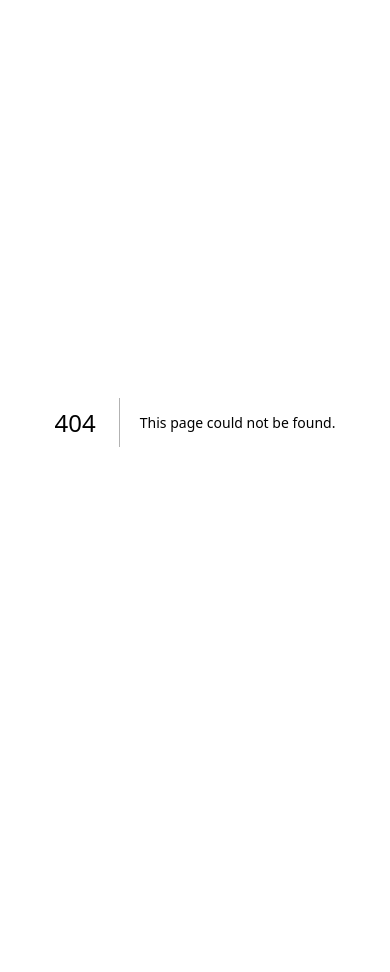
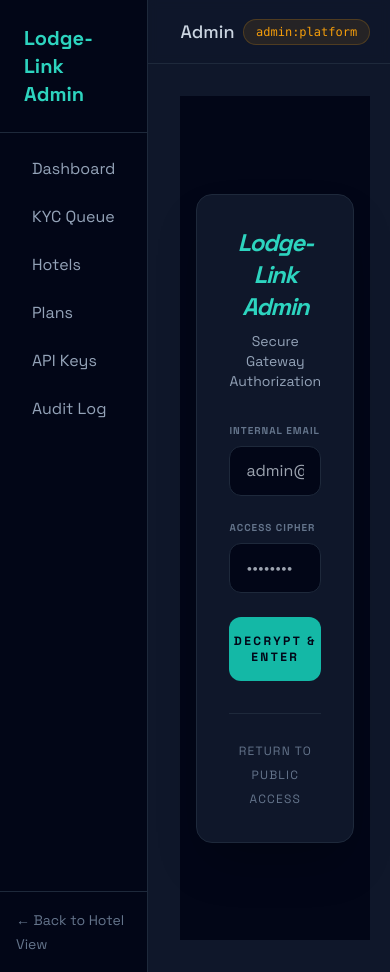
Before and after one commit to Henok0728/arada, a Next.js app in the folder frontend/: page /admin/login in a window 390 px wide. Before the commit this address had no page. Before the commit the page ends 844 px from the top, so only its background shows below. Built offline with nearby package versions, Linux system fonts and the light colour scheme; no server answers.

Commit message:
fix: normalize phone number, add admin login, and fix dashboard access

```diff
--- a/frontend/app/admin/layout.tsx
+++ b/frontend/app/admin/layout.tsx
@@ -1,11 +1,31 @@
 'use client';
 
-import { ReactNode } from 'react';
+import { ReactNode, useEffect, useState } from 'react';
 import Link from 'next/link';
-import { usePathname } from 'next/navigation';
+import { usePathname, useRouter } from 'next/navigation';
+import { getToken } from '@/lib/api';
 
 export default function AdminLayout({ children }: { children: ReactNode }) {
   const pathname = usePathname();
+  const router = useRouter();
+  const [isAuthorized, setIsAuthorized] = useState(false);
+
+  useEffect(() => {
+    const token = getToken();
+    const isAdmin = localStorage.getItem('ll_is_admin') === 'true';
+
+    if (!token || !isAdmin) {
+      if (pathname !== '/admin/login') {
+        router.push('/admin/login');
+      }
+    } else {
+      setIsAuthorized(true);
+    }
+  }, [pathname, router]);
+
+  if (!isAuthorized && pathname !== '/admin/login') {
+    return <div className="min-h-screen bg-slate-950 flex items-center justify-center text-slate-500">Authenticating...</div>;
+  }
 
   const navItems = [
     { name: 'Dashboard', href: '/admin' },
--- /dev/null
+++ b/frontend/app/admin/login/page.tsx
@@ -0,0 +1,91 @@
+'use client';
+
+import { useState } from 'react';
+import { useRouter } from 'next/navigation';
+import { loginHotel, isApiError } from '@/lib/api';
+
+export default function AdminLoginPage() {
+  const router = useRouter();
+  const [email, setEmail] = useState('');
+  const [password, setPassword] = useState('');
+  const [loading, setLoading] = useState(false);
+  const [error, setError] = useState('');
+
+  const handleLogin = async (e: React.FormEvent) => {
+    e.preventDefault();
+    setLoading(true);
+    setError('');
+
+    try {
+      const res = await loginHotel(email, password);
+      if (isApiError(res)) {
+        setError(res.error);
+      } else {
+        if (res.is_platform_admin) {
+          router.push('/admin');
+        } else {
+          setError('Access denied. Not a platform administrator.');
+        }
+      }
+    } catch (err: any) {
+      setError(err.message || 'An unexpected error occurred');
+    } finally {
+      setLoading(false);
+    }
+  };
+
+  return (
+    <div className="min-h-screen bg-slate-950 flex items-center justify-center p-4">
+      <div className="w-full max-w-md bg-slate-900 border border-slate-800 rounded-2xl p-8 shadow-2xl">
+        <div className="text-center mb-8">
+          <h1 className="text-2xl font-bold text-teal-400 italic tracking-tighter">Lodge-Link Admin</h1>
+          <p className="text-slate-400 text-sm mt-2">Secure Gateway Authorization</p>
+        </div>
+
+        {error && (
+          <div className="mb-6 p-4 bg-rose-900/30 border border-rose-500/50 text-rose-400 text-sm rounded-xl animate-shake">
+            {error}
+          </div>
+        )}
+
+        <form onSubmit={handleLogin} className="space-y-6">
+          <div>
+            <label className="block text-[10px] font-black text-slate-500 uppercase tracking-widest mb-2">Internal Email</label>
+            <input
+              type="email"
+              value={email}
+              onChange={(e) => setEmail(e.target.value)}
+              className="w-full bg-slate-950 border border-slate-800 rounded-xl px-4 py-3 focus:outline-none focus:border-teal-500 transition-all text-slate-200"
+              placeholder="admin@lodge-link.et"
+              required
+            />
+          </div>
+          <div>
+            <label className="block text-[10px] font-black text-slate-500 uppercase tracking-widest mb-2">Access Cipher</label>
+            <input
+              type="password"
+              value={password}
+              onChange={(e) => setPassword(e.target.value)}
+              className="w-full bg-slate-950 border border-slate-800 rounded-xl px-4 py-3 focus:outline-none focus:border-teal-500 transition-all text-slate-200"
+              placeholder="••••••••"
+              required
+            />
+          </div>
+          <button
+            type="submit"
+            disabled={loading}
+            className="w-full bg-teal-500 hover:bg-teal-400 text-slate-950 font-black text-xs uppercase tracking-[0.2em] py-4 rounded-xl transition-all active:scale-95 disabled:opacity-50"
+          >
+            {loading ? 'Authorizing...' : 'Decrypt & Enter'}
+          </button>
+        </form>
+
+        <div className="mt-8 pt-6 border-t border-slate-800 text-center">
+          <a href="/" className="text-xs text-slate-500 hover:text-slate-300 transition-colors tracking-widest uppercase">
+            Return to Public Access
+          </a>
+        </div>
+      </div>
+    </div>
+  );
+}
--- a/frontend/app/onboarding/page.tsx
+++ b/frontend/app/onboarding/page.tsx
@@ -33,12 +33,22 @@ export default function OnboardingPage() {
   const handleRegister = async () => {
     setLoading(true);
     try {
+      // Normalize phone number to E.164 (Ethiopia default)
+      let normalizedPhone = phone.trim();
+      if (normalizedPhone.startsWith('0')) {
+        normalizedPhone = '+251' + normalizedPhone.substring(1);
+      } else if (normalizedPhone.startsWith('9')) {
+        normalizedPhone = '+251' + normalizedPhone;
+      } else if (!normalizedPhone.startsWith('+')) {
+        normalizedPhone = '+' + normalizedPhone;
+      }
+
       const payload = {
         hotel_name: hotelName,
         hotel_slug: hotelSlug || hotelName.toLowerCase().replace(/[^a-z0-9]+/g, '-'),
         city: city,
         address: address || `${city} Main Road`,
-        phone_number: phone,
+        phone_number: normalizedPhone,
         country_code: "ET",
         admin_email: email,
         admin_full_name: `${hotelName} Admin`,
--- a/frontend/lib/api.ts
+++ b/frontend/lib/api.ts
@@ -60,6 +60,11 @@ export interface TokenResponse {
   refresh_token: string;
   token_type: string;
   expires_in: number;
+  hotel_id: string;
+  display_name: string;
+  kyc_status: string;
+  is_platform_admin: boolean;
+  plan_name: string;
 }
 
 export interface RoomAvailability {
@@ -154,6 +159,7 @@ export function clearAuth(): void {
   localStorage.removeItem('ll_token');
   localStorage.removeItem('ll_hotel_type');
   localStorage.removeItem('ll_hotel_id');
+  localStorage.removeItem('ll_is_admin');
 }
 
 // ── Core fetch wrapper ─────────────────────────────────────────────────────
@@ -219,6 +225,9 @@ export async function loginHotel(email: string, password: string): Promise<Token
 
   if ('access_token' in result) {
     setToken(result.access_token);
+    if (typeof window !== 'undefined') {
+      localStorage.setItem('ll_is_admin', String(result.is_platform_admin));
+    }
   }
   return result;
 }
```
Also changed, not shown: 1 other file (tests, documents, lock files or other folders).
